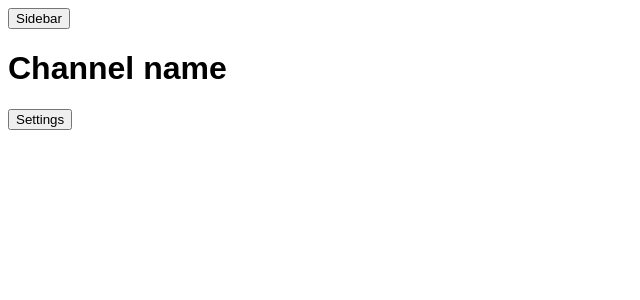
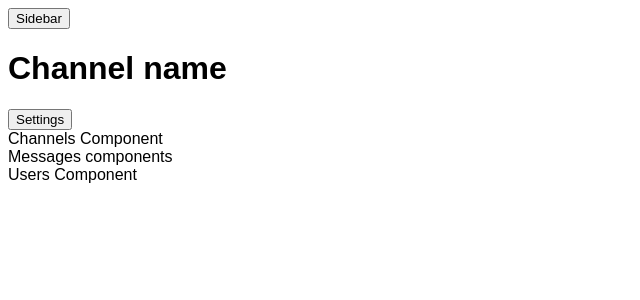
Before and after one commit to alexxbull/rpchat, a React (Create React App) app in the folder frontend/: page / in a window 1280 px wide. Shown: the top 300 px of the page, without its empty margins (0-640 px from the left). Built offline with nearby package versions, Linux system fonts and the light colour scheme.

Commit message:
added Chat component

```diff
--- a/frontend/src/App.js
+++ b/frontend/src/App.js
@@ -2,12 +2,14 @@ import React from 'react';
 
 import Backdrop from './components/Backdrop/Backdrop.js'
 import Toolbar from './containers/Toolbar/Toolbar.js'
+import Chat from './containers/Chat/Chat.js';
 
 function App() {
   return (
     <div className="App">
       <Backdrop />
       <Toolbar />
+      <Chat />
     </div>
   );
 }
--- /dev/null
+++ b/frontend/src/containers/Chat/Chat.js
@@ -0,0 +1,12 @@
+import React from 'react';
+
+const Chat = props => {
+    return (
+        <div className="chat">
+            <div>Channels Component</div>
+            <div>Messages components</div>
+            <div>Users Component</div>
+        </div>
+    )
+}
+export default Chat;
```
